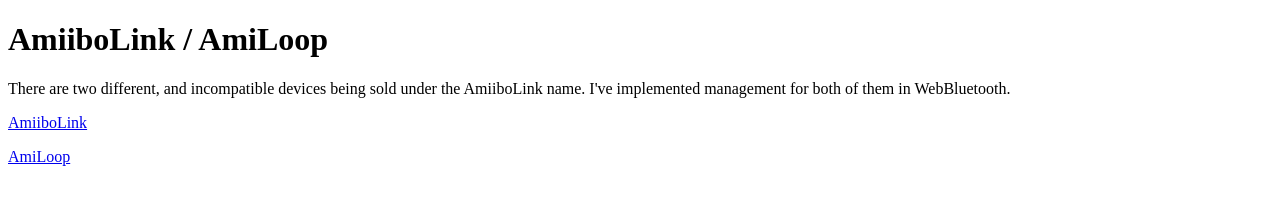
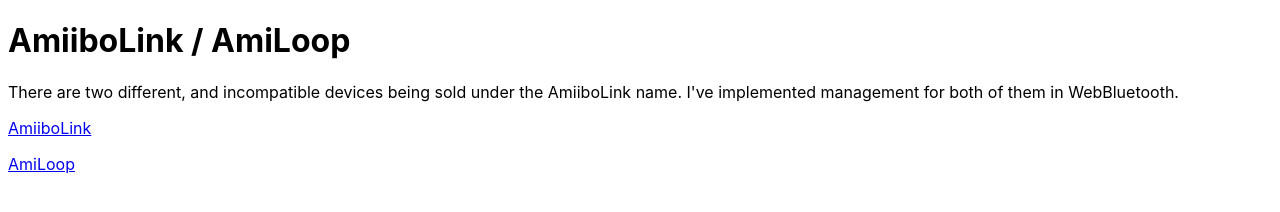
Before and after one commit to DanTheMan827/amiibolink-amiloop-webbluetooth, a plain HTML site: page index.html in a window 1280 px wide. Drawn offline with Linux system fonts and the light colour scheme.

Commit message:
[Index] Font

```diff
--- a/index.html
+++ b/index.html
@@ -2,6 +2,11 @@
 <html>
   <head>
     <title>AmiiboLink / AmiLoop</title>
+    <style type="text/css">
+      body {
+        font-family: -apple-system,BlinkMacSystemFont,"Segoe UI","Noto Sans",Helvetica,Arial,sans-serif,"Apple Color Emoji","Segoe UI Emoji";
+      }
+    </style>
   </head>
   <body>
     <h1>AmiiboLink / AmiLoop</h1>
```
